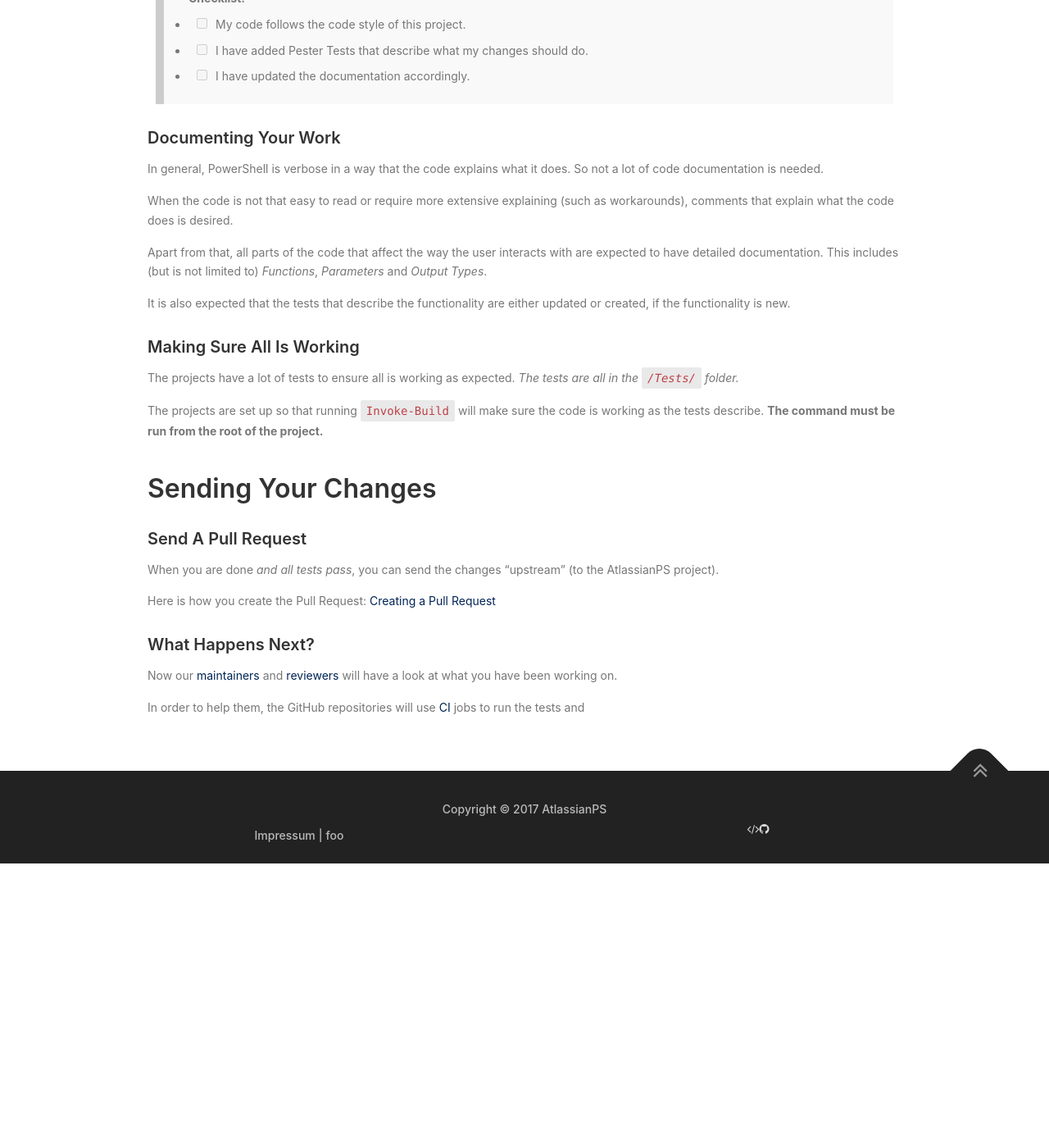
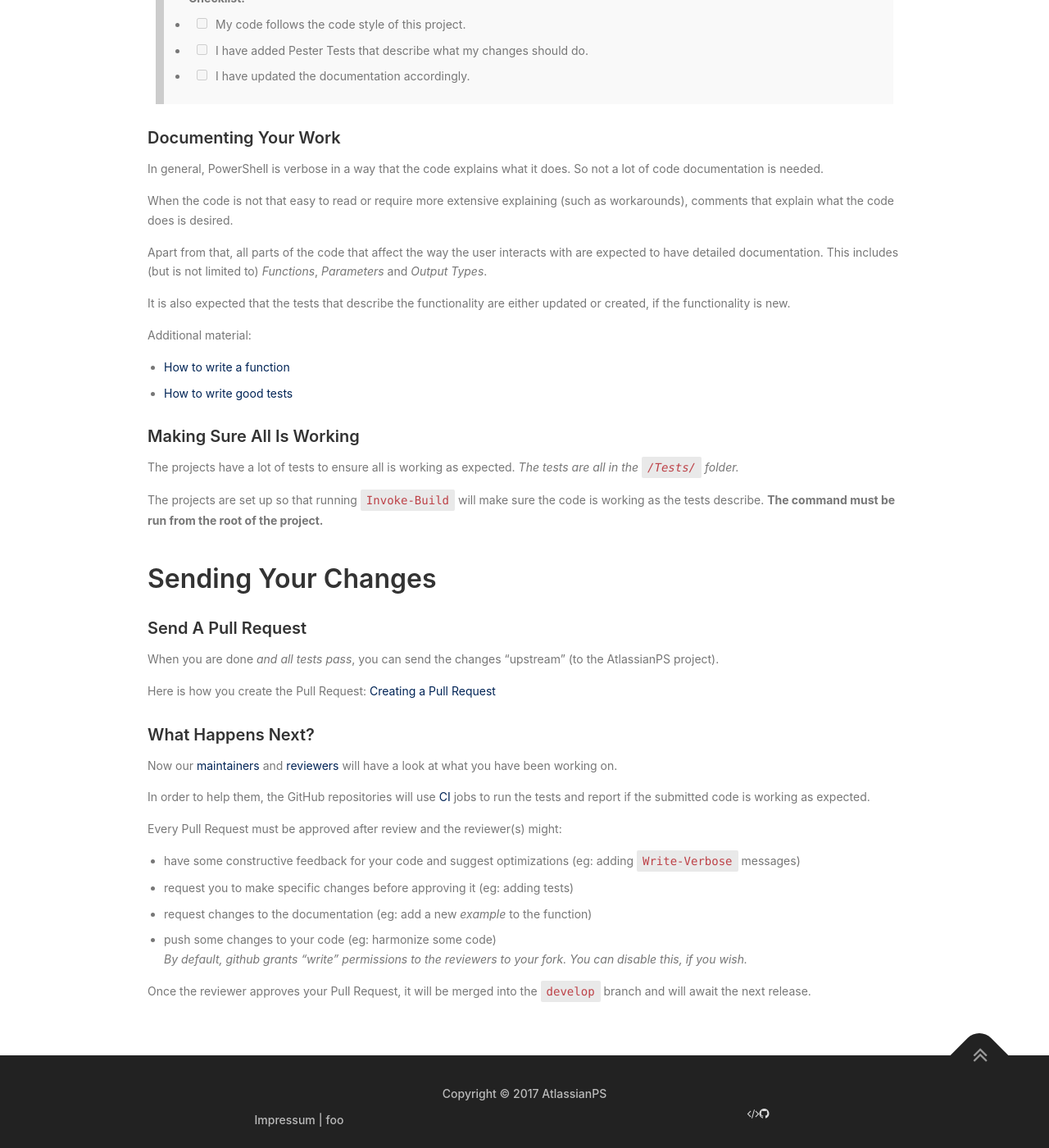
Before and after one commit to AtlassianPS/AtlassianPS.github.io, a Jekyll site: the page built from docs/Contributing/submitting-a-pr.md, in a window 1280 px wide and 1400 px high, scrolled down 3171 px. Shown: the whole window at 82% size. Built offline with Jekyll 4.4.1, drawn with Linux system fonts in a browser that asks for light colours; nearby versions of some CDN libraries; comment, search, counter and statistics services are not loaded; our own code applies the rules of GitHub Pages for plain Markdown files; before the commit the page ends 4224 px from its top, so only the background shows below that.

Commit message:
Updated documentation

```diff
--- a/docs/Contributing/submitting-a-pr.md
+++ b/docs/Contributing/submitting-a-pr.md
@@ -43,7 +43,7 @@ These are more technical - pretty much what would have to be executed in the con
 * Make sure you have a [GitHub account](https://github.com/signup/free).
 * Learning Git:
   * GitHub Help: [Good Resources for Learning Git and GitHub][good-git-resources].
-  * [Git Basics](/wiki/Git-Basics): install and getting started.
+  * [Git Basics](https://github.com/PowerShell/PowerShell/blob/master/docs/git/basics.md): install and getting started.
 
 ### Tooling
 
@@ -136,6 +136,11 @@ This includes (but is not limited to) _Functions_, _Parameters_ and _Output Type
 
 It is also expected that the tests that describe the functionality are either updated or created, if the functionality is new.
 
+Additional material:
+
+* [How to write a function](writing-functions.html)
+* [How to write good tests](writing-tests.html)
+
 ### Making Sure All Is Working
 
 The projects have a lot of tests to ensure all is working as expected.
@@ -156,7 +161,18 @@ Here is how you create the Pull Request: [Creating a Pull Request](https://help.
 
 Now our [maintainers](https://github.com/orgs/AtlassianPS/teams/maintainers) and [reviewers](https://github.com/orgs/AtlassianPS/teams/reviewers) will have a look at what you have been working on.
 
-In order to help them, the GitHub repositories will use [CI](https://en.wikipedia.org/wiki/Continuous_integration) jobs to run the tests and
+In order to help them, the GitHub repositories will use [CI](https://en.wikipedia.org/wiki/Continuous_integration) jobs to run the tests and report if the submitted code is working as expected.
+
+Every Pull Request must be approved after review and the reviewer(s) might:
+
+* have some constructive feedback for your code and suggest optimizations (eg: adding `Write-Verbose` messages)
+* request you to make specific changes before approving it (eg: adding tests)
+* request changes to the documentation (eg: add a new _example_ to the function)
+* push some changes to your code (eg: harmonize some code)
+_By default, github grants "write" permissions to the reviewers to your fork._
+_You can disable this, if you wish._
+
+Once the reviewer approves your Pull Request, it will be merged into the `develop` branch and will await the next release.
 
 <!-- reference-style links -->
   [Pester Module]: https://github.com/pester/Pester
```
